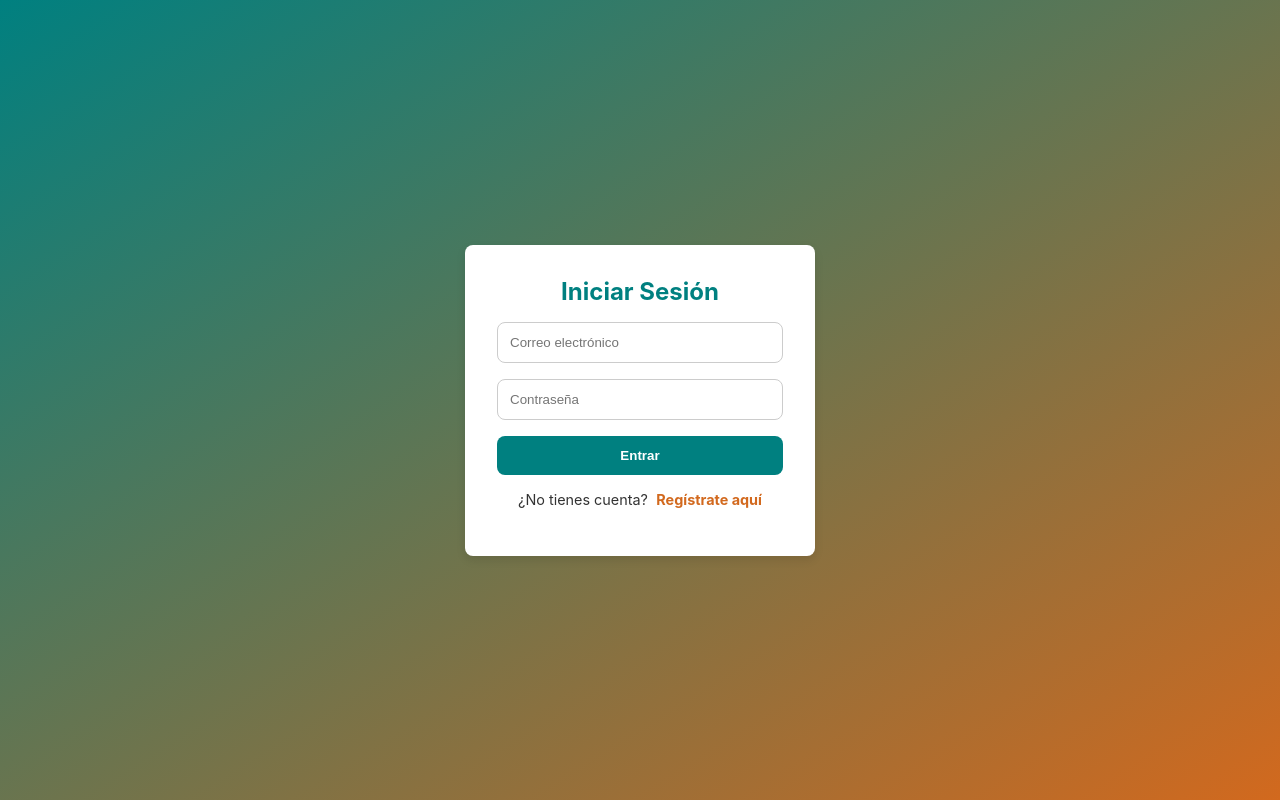
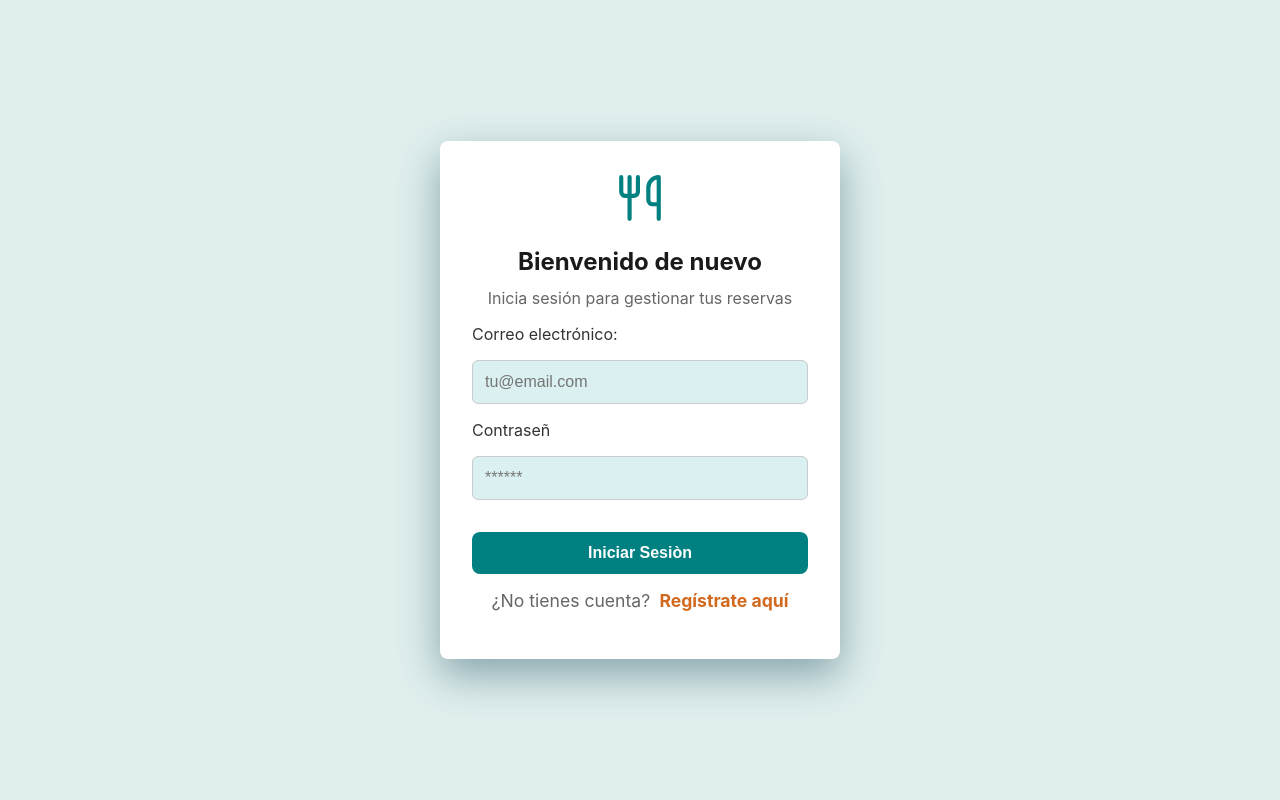
Before and after one commit to vickypineli/txoko-app, a React (Vite) app: page /auth in a window 1280 px wide. Built offline with nearby package versions, Linux system fonts and the light colour scheme; no server answers.

Commit message:
changes colors and estructure  in AutPage

```diff
--- a/src/pages/AuthPage.jsx
+++ b/src/pages/AuthPage.jsx
@@ -3,6 +3,7 @@ import { useState } from "react";
 import { auth} from "../firebaseConfig";
 import { signInWithEmailAndPassword } from "firebase/auth";
 import { useNavigate } from "react-router-dom";
+import { Utensils } from "lucide-react";
 import "../styles/pages/AuthPage.scss";
 
 function AuthPage() {
@@ -33,26 +34,32 @@ function AuthPage() {
   return (
     <div className="auth-page">
       <div className="auth-box">
-        <h2>Iniciar Sesión</h2>
+
+        {/* Icono de tenedor y cuchillo */}
+        <Utensils className="logo-svg" size={90} aria-hidden="true" />
+
+        <h2>Bienvenido de nuevo</h2>
+        <p className="subtitle">Inicia sesión para gestionar tus reservas</p>
 
         <form onSubmit={handleLogin}>
+          <label>Correo electrónico:</label>
           <input
             type="email"
-            placeholder="Correo electrónico"
+            placeholder="tu@email.com"
             value={email}
             onChange={(e) => setEmail(e.target.value)}
             required
           />
-
+          <label>Contraseñ<area shape="default" coords="" href="" alt="" /></label>
           <input
             type="password"
-            placeholder="Contraseña"
+            placeholder="******"
             value={password}
             onChange={(e) => setPassword(e.target.value)}
             required
           />
 
-          <button type="submit">Entrar</button>
+          <button type="submit">Iniciar Sesiòn</button>
         </form>
 
         {/* <button className="google-btn" onClick={handleGoogleLogin}>
--- a/src/styles/abstracts/_variables.scss
+++ b/src/styles/abstracts/_variables.scss
@@ -24,17 +24,18 @@ $radius-sm: 6px;
 $radius-md: 10px;
 $radius-lg: 16px;
 
-$shadow: 0 2px 6px rgba(0, 0, 0, 0.1);
-$shadow-sm: 0 1px 3px rgba(0, 0, 0, 0.1);
-$shadow-md: 0 4px 10px rgba(0, 0, 0, 0.1);
-$shadow-lg: 0 8px 20px rgba(0, 0, 0, 0.1);
+$shadow: 0 2px 6px rgba(22, 73, 87, 0.438);
+$shadow-sm: 0 1px 3px rgba(22, 73, 87, 0.438);
+$shadow-md: 0 4px 10px rgba(22, 73, 87, 0.438);
+$shadow-lg: 0 8px 20px rgba(22, 73, 87, 0.438);
+$shadow-xl: 0 16px 40px rgba(22, 73, 87, 0.438);
 
 $primary-color:  #008080;
 $secondary-color: #D2691E;
-$white-color: #fffff33;
+$white-color: #ffffff;
 $danger-color: #ca2a30;
 $light-color: #dbf0f0;
-$dark-color: #333;
+$dark-color: #1a1a1a;
 $color-secondary: #D2691E;
 $color-success: #4f596652;
 $color-background: #E0EEEE;
@@ -45,7 +46,7 @@ $color-text: #333;
 $color-text-secondary: #666;
 
 
-$background-light: #E0EEEE;
-$background-medium: #f0ebff;
+$background-light: #fff;
+$background-medium: #E0EEEE;
 $background-dark: #333;
 $background-modal:rgba(0,0,0,0.45);
--- a/src/styles/pages/AuthPage.scss
+++ b/src/styles/pages/AuthPage.scss
@@ -7,24 +7,34 @@
   justify-content: center;
   align-items: center;
   height: 100vh;
-  background: linear-gradient(to bottom right, $primary-color, $secondary-color);
+  background: $background-medium;
 
   .auth-box {
-    background: white;
+    background:$background-light;
     padding: 2rem;
     border-radius: $radius;
-    box-shadow: $shadow-md;
+    box-shadow: $shadow-xl;
     width: 100%;
-    max-width: 350px;
+    max-width: 400px;
     text-align: center;
 
+  .logo-svg {
+    margin: 0 auto 20px auto;
+    display: inline-block;
+    color: $primary-color; /* controla el stroke del SVG */
+    width: 50px;
+    height: 50px;
+
+  }
+
     h2 {
-      color: $primary-color;
-      margin-bottom: 1rem;
+      color: $dark-color;
+      margin-bottom: .75rem;
+      font-weight: 700;
     }
     p {
       margin-bottom: 1rem;
-      color: $color-text;
+      color: $color-text-secondary;
     }
     form {
       display: flex;
@@ -33,11 +43,18 @@
 
       input {
         padding: 0.75rem;
-        border-radius: $radius;
+        border-radius: $radius-sm;
         border: 1px solid #ccc;
+        font-size: 1rem;
+        background-color: $light-color;
+      }
+      label {
+        text-align: left;
+        color: $color-text;
       }
 
       button {
+        margin-top: 1rem;
         background-color: $primary-color;
         color: white;
         border: none;
@@ -45,6 +62,7 @@
         border-radius: $radius;
         cursor: pointer;
         font-weight: bold;
+        font-size: 1rem;
         @include transition(0.2s);
 
         &:hover {
@@ -55,7 +73,7 @@
 
     .register-text {
       margin-top: 1rem;
-      font-size: 0.9rem;
+      font-size: 1.1rem;
 
       span {
         color: $secondary-color;
```
